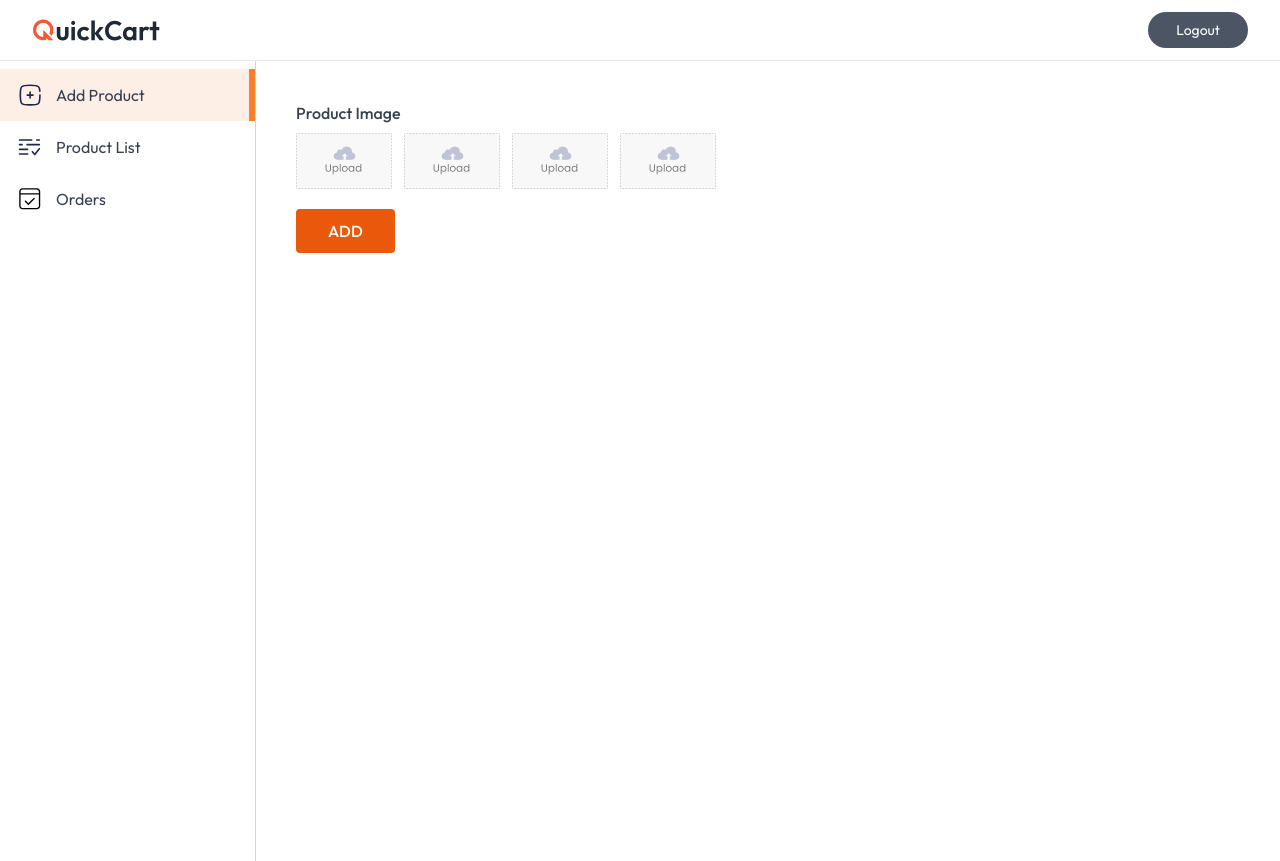
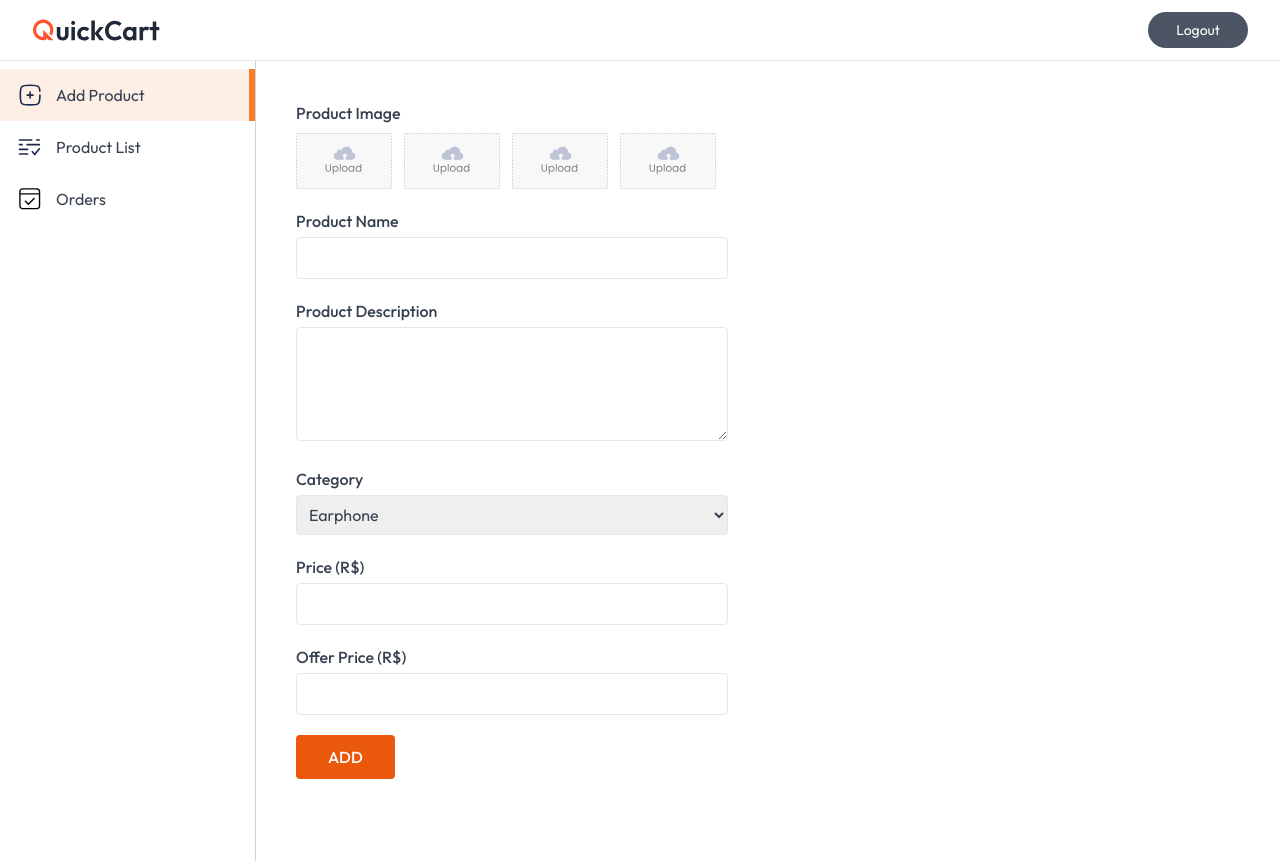
Before and after one commit to dev-jhavan/QuickCart, a Next.js app: page /seller in a window 1280 px wide. Built offline with nearby package versions, Linux system fonts and the light colour scheme; no server answers.

Commit message:
agr tem que funcionar

```diff
--- a/app/seller/page.jsx
+++ b/app/seller/page.jsx
@@ -82,10 +82,71 @@ const AddProduct = () => {
           </div>
         </div>
 
-        {/* Inputs */}
-        {/* ... os inputs seguem iguais como já estão no seu código */}
-        {/* ... */}
+        {/* Product Name */}
+        <div>
+          <p className="text-base font-medium">Product Name</p>
+          <input
+            type="text"
+            className="p-2 border rounded w-full mt-1"
+            value={name}
+            onChange={(e) => setName(e.target.value)}
+            required
+          />
+        </div>
 
+        {/* Product Description */}
+        <div>
+          <p className="text-base font-medium">Product Description</p>
+          <textarea
+            rows={4}
+            className="p-2 border rounded w-full mt-1"
+            value={description}
+            onChange={(e) => setDescription(e.target.value)}
+            required
+          ></textarea>
+        </div>
+
+        {/* Category */}
+        <div>
+          <p className="text-base font-medium">Category</p>
+          <select
+            className="p-2 border rounded w-full mt-1"
+            value={category}
+            onChange={(e) => setCategory(e.target.value)}
+          >
+            <option value="Earphone">Earphone</option>
+            <option value="Mobile">Mobile</option>
+            <option value="Laptop">Laptop</option>
+            <option value="Tablet">Tablet</option>
+            <option value="Smartwatch">Smartwatch</option>
+          </select>
+        </div>
+
+        {/* Price */}
+        <div>
+          <p className="text-base font-medium">Price (R$)</p>
+          <input
+            type="number"
+            className="p-2 border rounded w-full mt-1"
+            value={price}
+            onChange={(e) => setPrice(e.target.value)}
+            required
+          />
+        </div>
+
+        {/* Offer Price */}
+        <div>
+          <p className="text-base font-medium">Offer Price (R$)</p>
+          <input
+            type="number"
+            className="p-2 border rounded w-full mt-1"
+            value={offerPrice}
+            onChange={(e) => setOfferPrice(e.target.value)}
+            required
+          />
+        </div>
+
+        {/* Submit Button */}
         <button type="submit" className="px-8 py-2.5 bg-orange-600 text-white font-medium rounded">
           ADD
         </button>
```
